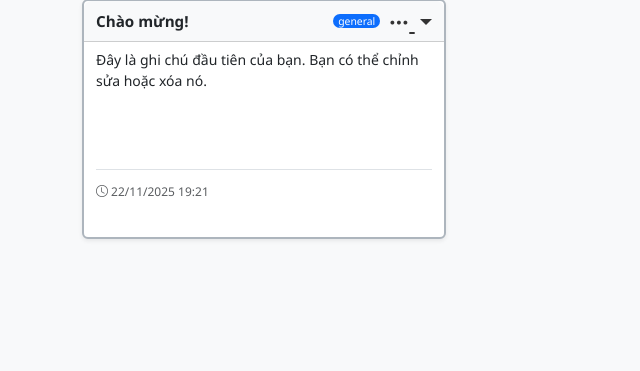
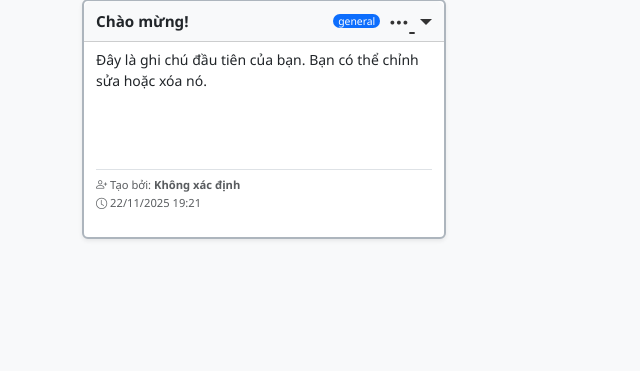
Before and after one commit to DucVuong2901/internal_management, a Flask app: page /notes in a window 1280 px wide. Shown: the part 366-737 px from the top of the page, without its empty margins (0-640 px from the left). Run offline with Flask 3, Linux system fonts and the light colour scheme; a user stored in the database is signed in; some libraries are stand-ins or nearby versions.

Commit message:
update tabnote

```diff
--- a/app.py
+++ b/app.py
@@ -431,6 +431,20 @@ def notes():
 
     notes_list = file_storage.get_all_notes(category=category, search_query=search_query)
     categories = file_storage.get_note_categories()
+
+    # Thêm thông tin username cho mỗi note
+    for note in notes_list:
+        if note.user_id:
+            creator = user_storage.get_user_by_id(note.user_id)
+            note.creator_username = creator.username if creator else 'Không xác định'
+        else:
+            note.creator_username = 'Không xác định'
+
+        if note.updated_by:
+            updater = user_storage.get_user_by_id(note.updated_by)
+            note.updater_username = updater.username if updater else 'Không xác định'
+        else:
+            note.updater_username = None
 
     return render_template('notes.html',
                          notes=notes_list,
@@ -538,7 +552,8 @@ def edit_note(id):
                 id,
                 title=title,
                 content=content,
-                category=category
+                category=category,
+                user_id=current_user.id
             )
         except Exception as e:
             flash(f'Có lỗi xảy ra khi cập nhật ghi chú: {str(e)}', 'danger')
--- a/file_storage.py
+++ b/file_storage.py
@@ -125,7 +125,8 @@ class FileStorage:
                         attachments=note_meta.get('attachments', []),
                         view_count=note_meta.get('view_count', 0),
                         created_at=datetime.fromisoformat(note_meta['created_at']),
-                        updated_at=datetime.fromisoformat(note_meta.get('updated_at', note_meta['created_at']))
+                        updated_at=datetime.fromisoformat(note_meta.get('updated_at', note_meta['created_at'])),
+                        updated_by=note_meta.get('updated_by')
                     )
         return None
 
@@ -160,7 +161,8 @@ class FileStorage:
                     attachments=note_meta.get('attachments', []),
                     view_count=note_meta.get('view_count', 0),
                     created_at=datetime.fromisoformat(note_meta['created_at']),
-                    updated_at=datetime.fromisoformat(note_meta.get('updated_at', note_meta['created_at']))
+                    updated_at=datetime.fromisoformat(note_meta.get('updated_at', note_meta['created_at'])),
+                    updated_by=note_meta.get('updated_by')
                 )
                 notes.append(note)
 
@@ -178,7 +180,7 @@ class FileStorage:
                 return True
         return False
 
-    def update_note(self, note_id, title=None, content=None, category=None):
+    def update_note(self, note_id, title=None, content=None, category=None, user_id=None):
         """Cập nhật note"""
         metadata = self._load_metadata()
         updated = False
@@ -208,6 +210,8 @@ class FileStorage:
 
                 if updated:
                     note_meta['updated_at'] = datetime.utcnow().isoformat()
+                    if user_id is not None:
+                        note_meta['updated_by'] = user_id
                     self._save_metadata(metadata)
                 break
 
@@ -525,7 +529,7 @@ class FileStorage:
 class Note:
     """Note class"""
     def __init__(self, id, title, content, category='general', user_id=None,
-                 attachments=None, view_count=0, created_at=None, updated_at=None):
+                 attachments=None, view_count=0, created_at=None, updated_at=None, updated_by=None):
         self.id = id
         self.title = title
         self.content = content
@@ -535,6 +539,7 @@ class Note:
         self.view_count = view_count
         self.created_at = created_at or datetime.utcnow()
         self.updated_at = updated_at or self.created_at
+        self.updated_by = updated_by
 
 
 class Document:
--- a/templates/notes.html
+++ b/templates/notes.html
@@ -173,11 +173,21 @@
                         {% endfor %}
                     </div>
                     {% endif %}
-                    <div class="pt-2 border-top" style="margin-top: auto; padding-top: 0.4rem;">
-                        <small class="text-muted" style="font-size: 0.75rem;">
-                            <i class="bi bi-clock"></i>
-                            {{ note.updated_at.strftime('%d/%m/%Y %H:%M') if note.updated_at else '' }}
-                        </small>
+                    <div class="pt-2 border-top" style="margin-top: auto; padding-top: 0.4rem; flex-shrink: 0; overflow: visible;">
+                        <div class="d-flex flex-column gap-1" style="line-height: 1.3;">
+                            <small class="text-muted" style="font-size: 0.7rem; white-space: nowrap; overflow: hidden; text-overflow: ellipsis;">
+                                <i class="bi bi-person-plus"></i> Tạo bởi: <strong>{{ note.creator_username }}</strong>
+                            </small>
+                            {% if note.updater_username and note.updater_username != note.creator_username %}
+                            <small class="text-muted" style="font-size: 0.7rem; white-space: nowrap; overflow: hidden; text-overflow: ellipsis;">
+                                <i class="bi bi-person-check"></i> Sửa bởi: <strong>{{ note.updater_username }}</strong>
+                            </small>
+                            {% endif %}
+                            <small class="text-muted" style="font-size: 0.7rem;">
+                                <i class="bi bi-clock"></i>
+                                {{ note.updated_at.strftime('%d/%m/%Y %H:%M') if note.updated_at else '' }}
+                            </small>
+                        </div>
                     </div>
                 </div>
             </div>
@@ -209,6 +219,7 @@
     box-sizing: border-box;
     margin: 0;
     padding: 0;
+    overflow: visible;
 }
 
 @media (max-width: 768px) {
@@ -238,6 +249,7 @@
     max-width: 100%;
     display: flex;
     box-sizing: border-box;
+    overflow: visible;
 }
 
 .note-card-fixed {
@@ -245,12 +257,11 @@
     flex-direction: column;
     width: 100%;
     max-width: 100%;
-    height: 100%;
     min-height: 240px;
     border: 2px solid #adb5bd !important;
     border-radius: 0.375rem;
     box-sizing: border-box;
-    overflow: hidden;
+    overflow: visible;
     margin: 0;
 }
 
@@ -311,6 +322,13 @@
     flex-shrink: 0;
     margin-top: auto;
     padding-top: 0.5rem;
+    overflow: visible;
+    min-height: auto;
+}
+
+/* Đảm bảo container chứa đủ không gian cho tất cả cards */
+.notes-masonry-container {
+    padding-bottom: 1rem;
 }
 </style>
 {% endblock %}
```
Also changed, not shown: 2 other files.
